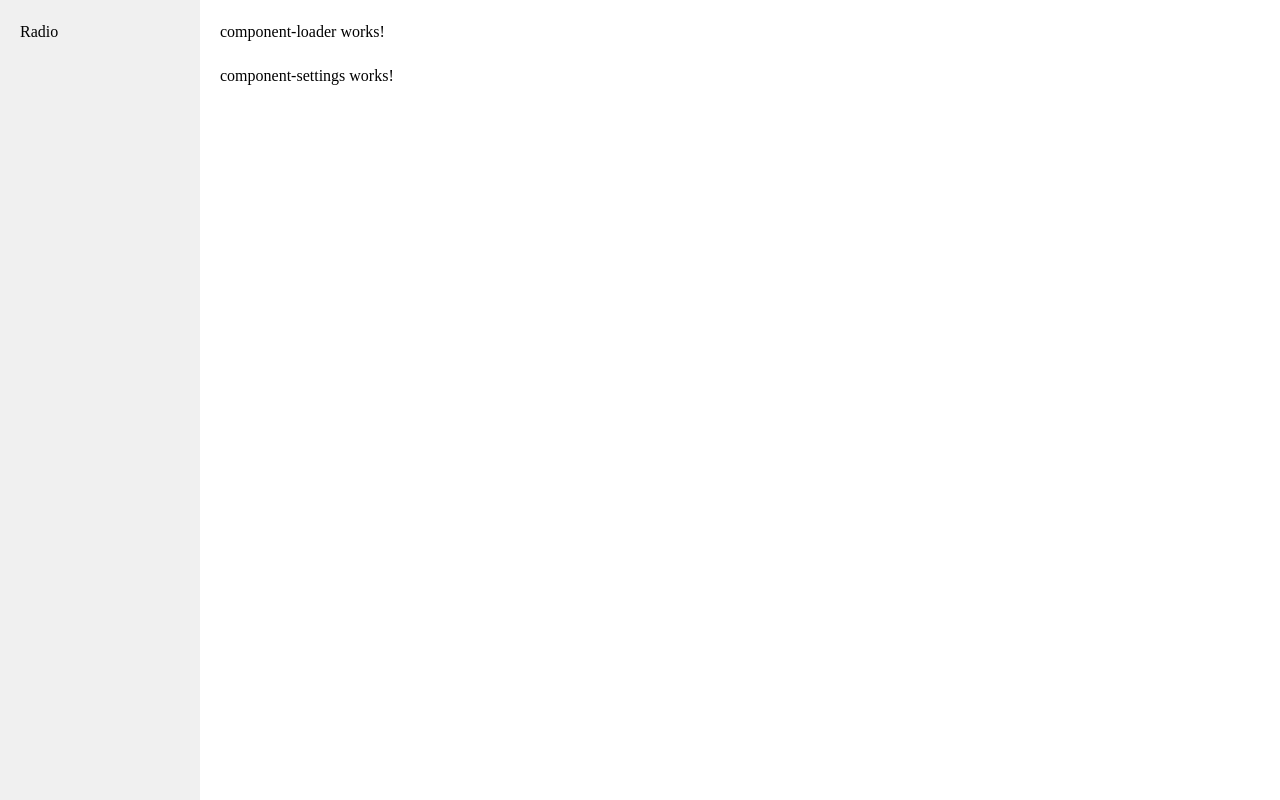
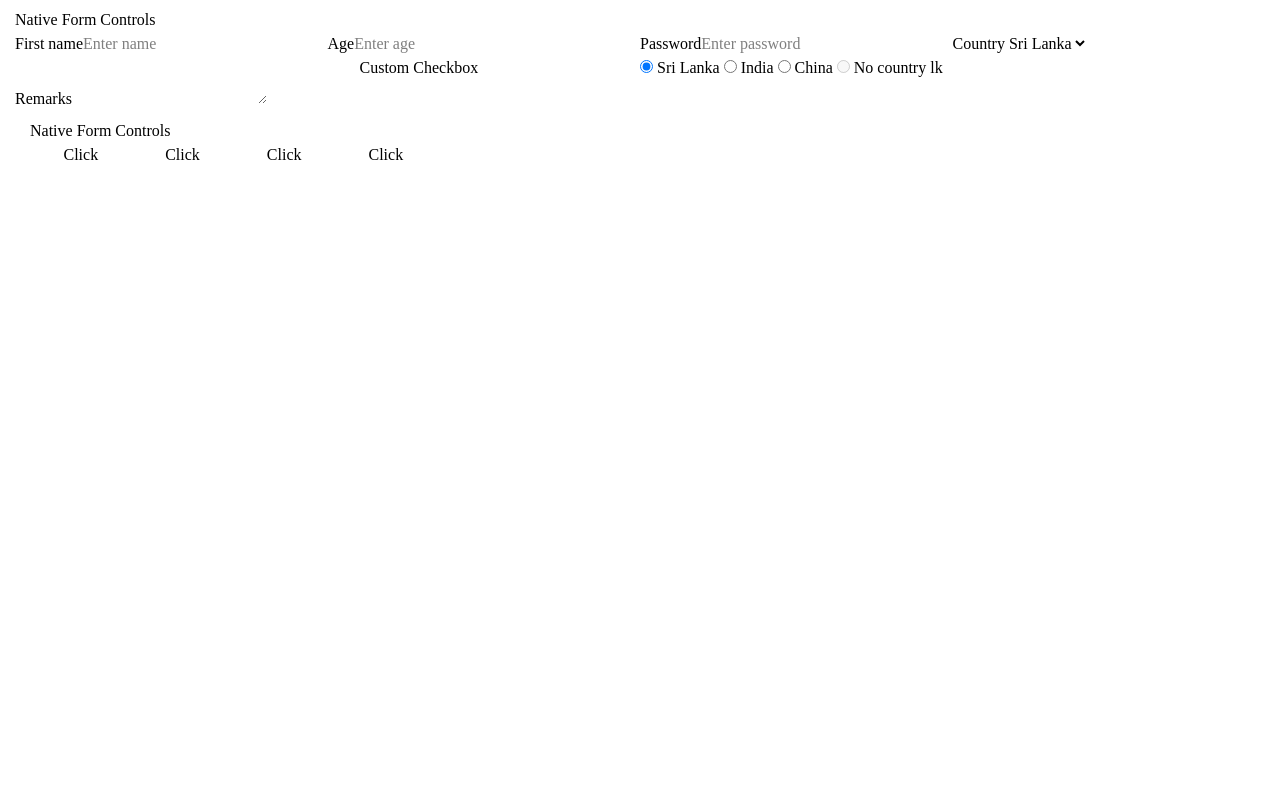
Before and after one commit to Buddhilive/solias-components, an Angular app: page / in a window 1280 px wide. Built offline with nearby package versions, Linux system fonts and the light colour scheme.

Commit message:
Clean preview project

```diff
--- a/projects/previewer/src/app/app.component.html
+++ b/projects/previewer/src/app/app.component.html
@@ -1,4 +1,4 @@
-<!-- <div class="solias__container">
+<div class="solias__container">
   <h3>Native Form Controls</h3>
   <div class="solias__grid">
     <div class="cell-3">
@@ -65,6 +65,4 @@
       <button class="solias-btn solias-btn--error">Click</button>
     </div>
   </div>
-</div> -->
-
-<app-component-previewer></app-component-previewer>
+</div>
--- a/projects/previewer/src/app/app.component.ts
+++ b/projects/previewer/src/app/app.component.ts
@@ -6,7 +6,7 @@ import { ComponentPreviewerComponent } from "./component-previewer/component-pre
 @Component({
   selector: 'app-root',
   standalone: true,
-  imports: [SoliasCheckboxComponent, FormsModule, SoliasRadioComponent, ComponentPreviewerComponent],
+  imports: [SoliasCheckboxComponent, FormsModule, SoliasRadioComponent],
   templateUrl: './app.component.html',
   styleUrl: './app.component.scss'
 })
--- a/projects/previewer/src/app/component-previewer/component-loader/component-loader.component.html
+++ /dev/null
@@ -1 +0,0 @@
-<p>component-loader works!</p>
--- a/projects/previewer/src/app/component-previewer/component-previewer.component.html
+++ /dev/null
@@ -1,19 +0,0 @@
-<div class="solias-previewer">
-  <aside class="solias-previewer__sidebar">
-    <ul class="solias-previewer__list">
-      @for (item of componentList; track $index) {
-      <li class="solias-previewer__item" (click)="selectComponent(item)">
-        {{ item.name }}
-      </li>
-      }
-    </ul>
-  </aside>
-  <main class="solias-previewer__main">
-    <div class="solias-previewer__canvas">
-      <app-component-loader></app-component-loader>
-    </div>
-    <div class="solias-previewer__controls">
-      <app-component-settings></app-component-settings>
-    </div>
-  </main>
-</div>
--- a/projects/previewer/src/app/component-previewer/component-previewer.component.scss
+++ /dev/null
@@ -1,27 +0,0 @@
-.solias-previewer {
-  display: flex;
-  height: 100dvh;
-  &__sidebar {
-    width: 200px;
-    background-color: #f0f0f0;
-    padding: 20px;
-    overflow-y: auto;
-  }
-  &__main {
-    flex-grow: 1;
-    padding: 20px;
-    overflow-y: auto;
-    display: flex;
-    flex-direction: column;
-    gap: 20px;
-  }
-  &__list {
-    display: flex;
-    text-decoration: none;
-    flex-direction: column;
-    gap: 10px;
-  }
-  &__item {
-    cursor: pointer;
-  }
-}
--- a/projects/previewer/src/app/component-previewer/component-previewer.component.ts
+++ /dev/null
@@ -1,48 +0,0 @@
-import { Component, OnInit } from '@angular/core';
-import { ComponentLoaderComponent } from "./component-loader/component-loader.component";
-import { ComponentSettingsComponent } from "./component-settings/component-settings.component";
-
-@Component({
-  selector: 'app-component-previewer',
-  standalone: true,
-  imports: [ComponentLoaderComponent, ComponentSettingsComponent],
-  templateUrl: './component-previewer.component.html',
-  styleUrl: './component-previewer.component.scss'
-})
-export class ComponentPreviewerComponent implements OnInit {
-  componentList: any[] = [];
-
-  ngOnInit(): void {
-    this.componentList = [
-      {
-        name: 'Radio',
-        controls: [
-          {
-            type: 'text',
-            label: 'Value',
-            bind: 'value',
-          },
-          {
-            type: 'text',
-            label: 'Name',
-            bind: 'name',
-          },
-          {
-            type: 'checkbox',
-            label: 'Disabled',
-            bind: 'disabled',
-          },
-          {
-            type: 'checkbox',
-            label: 'Checked',
-            bind: 'checked',
-          }
-        ]
-      }
-    ];
-  }
-
-  selectComponent(component: any) {
-    console.log(component);
-  }
-}
--- a/projects/previewer/src/app/component-previewer/component-settings/component-settings.component.html
+++ /dev/null
@@ -1 +0,0 @@
-<p>component-settings works!</p>
```
Also changed, not shown: projects/previewer/src/app/component-previewer/component-loader/component-loader.component.ts (deleted, +0 -12 lines), projects/previewer/src/app/component-previewer/component-settings/component-settings.component.ts (deleted, +0 -12 lines), projects/previewer/src/app/component-previewer/component-loader/component-loader.component.scss (deleted), projects/previewer/src/app/component-previewer/component-settings/component-settings.component.scss (deleted).
